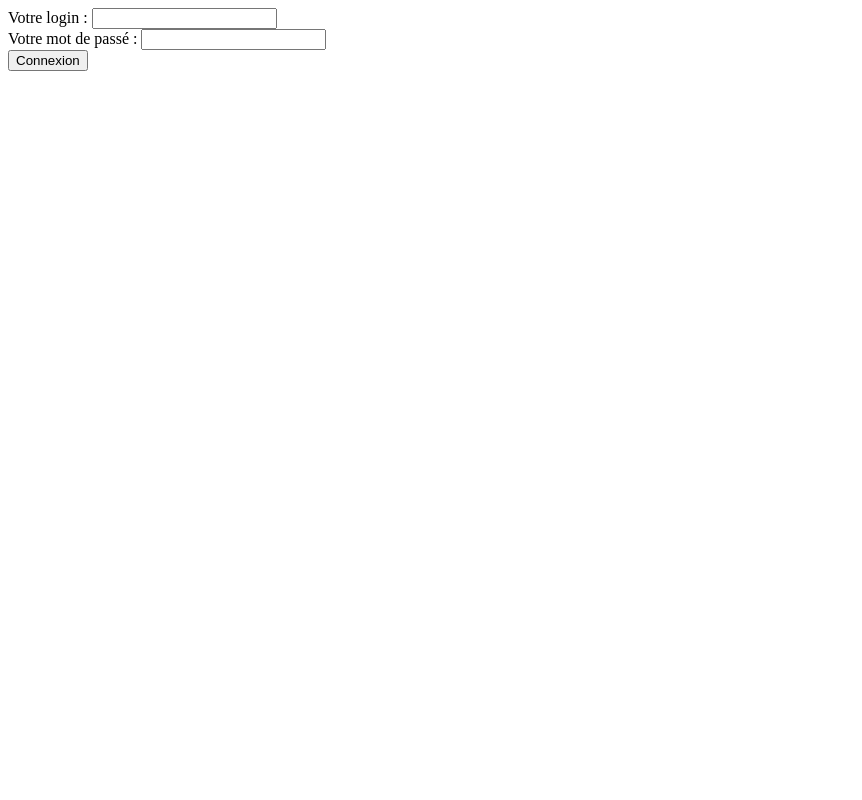
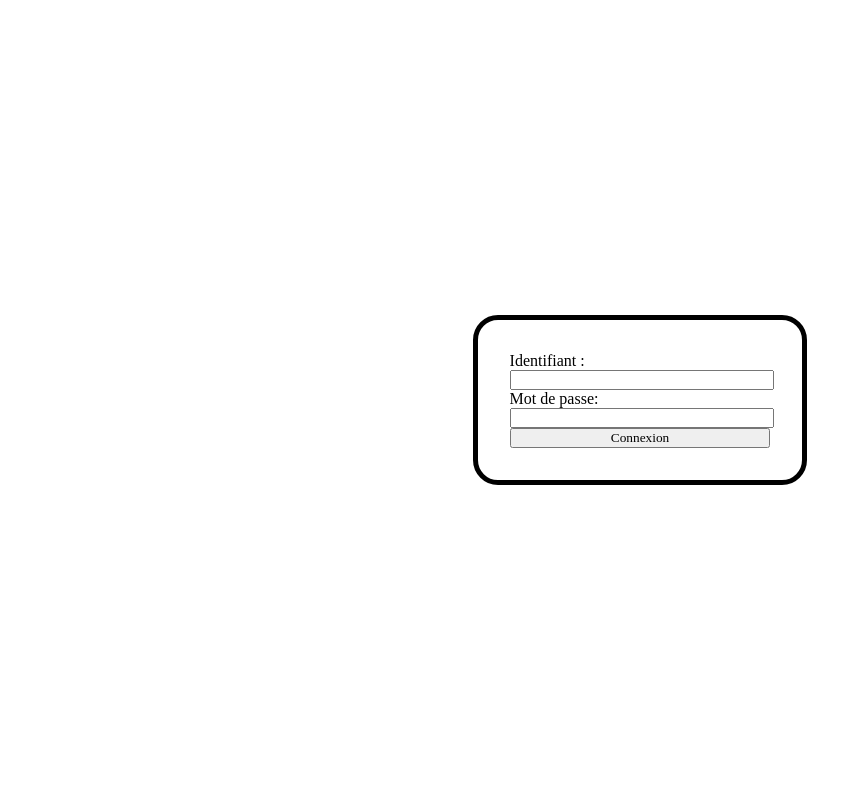
Before and after one commit to Alexandre-Pascal/siteVenteCD, a PHP site: page /pages/pageConnexion.php in a window 1280 px wide. Shown: the whole page, without its empty margins (0-862 px from the left). Run offline with PHP 8.4, Linux system fonts and the light colour scheme.

Commit message:
Ajout css

```diff
--- a/pages/administration.php
+++ b/pages/administration.php
@@ -5,12 +5,7 @@ session_start ();
 
 // On récupère nos variables de session
 if (isset($_SESSION['login']) && isset($_SESSION['pwd'])) {
-    echo ('<!DOCTYPE html>');
-    echo ('<html lang="fr">');
     echo ('<head>');
-        echo ('<meta charset="UTF-8">');
-        echo ('<meta http-equiv="X-UA-Compatible" content="IE=edge">');
-        echo ('<meta name="viewport" content="width=device-width, initial-scale=1.0">');
         echo ('<title>Administration du site</title>');
     echo ('</head>');
         echo ('<body>');
--- a/pages/pageConnexion.php
+++ b/pages/pageConnexion.php
@@ -4,13 +4,16 @@
     <meta charset="UTF-8">
     <meta http-equiv="X-UA-Compatible" content="IE=edge">
     <meta name="viewport" content="width=device-width, initial-scale=1.0">
+    <link rel="stylesheet" href="stylePageConnexion.css" />
     <title>Formulaire d'identification</title>
 </head>
 <body>
-<form action="login.php" method="post">
-    Votre login : <input type="text" name="login"><br />
-    Votre mot de passé : <input type="password" name="pwd"><br />
-    <input type="submit" value="Connexion">
-</form>
+    <section id="id-connexion">
+        <form action="login.php" method="post">
+            <p>Identifiant : <input type="text" name="login"><br/></p>
+            <p>Mot de passe: <input type="password" name="pwd"><br/></p>
+            <input type="submit" value="Connexion">
+        </form>
+    </section>
 </body>
 </html>
--- /dev/null
+++ b/pages/stylePageConnexion.css
@@ -0,0 +1,30 @@
+@import url('https://fonts.googleapis.com/css2?family=Poppins&display=swap');
+
+* {
+    padding: 0px;
+    margin: 0px;
+    font-family: "Poppins Black";
+}
+
+#id-connexion{
+    height: 100vh;
+    display: flex;
+    justify-content: center;
+    align-items: center;
+}
+
+form {
+    display: flex;
+    flex-direction: column;
+    padding: 2.5%;
+    border: 5px solid black;
+    border-radius: 25px;
+}
+
+input {
+    width: 100%;
+}
+
+button{
+    width: 100%;
+}
--- a/style.css
+++ b/style.css
@@ -46,7 +46,7 @@ a:hover:not(.active){
 }
 
 #cd{
-    border: 5px solid rgb(0, 0, 0);
+    border: 5px solid black;
     border-radius: 10px;
     border-color: black;
     margin: 10px;
```
Also changed, not shown: pages/supprimerCd.php (+12 -5 lines).
